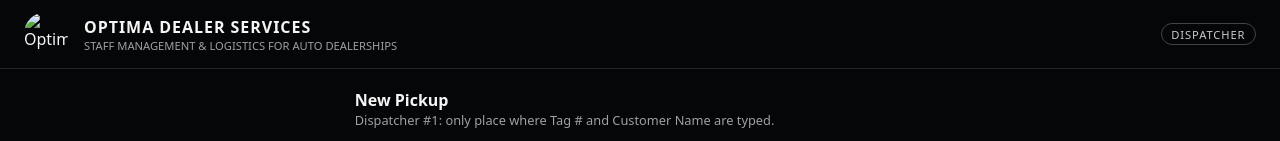
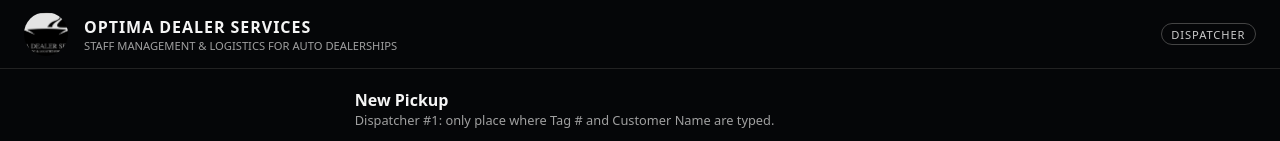
Before and after one commit to imnotsurereally/valet-ops-live, a plain HTML site: page dispatcher.html in a window 1280 px wide. Shown: the top 141 px of the page. Drawn offline with Linux system fonts and the light colour scheme; a script that the page names is missing.

Commit message:
Update dispatcher.html

```diff
--- a/dispatcher.html
+++ b/dispatcher.html
@@ -10,7 +10,7 @@
   <body class="role-dispatcher">
     <div class="app-shell">
       <header class="app-header">
-        <img src="assets/optima-logo.jng" alt="Optima Dealer Services" class="logo" />
+        <img src="assets/optima-logo.jpg" alt="Optima Dealer Services" class="logo" />
         <div class="titles">
           <div class="brand">Optima Dealer Services</div>
           <div class="subtitle">Staff Management &amp; Logistics for Auto Dealerships</div>
```
